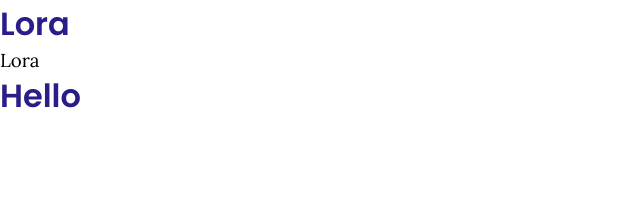
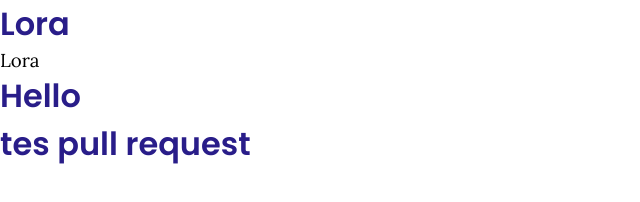
Before and after one commit to verenavynne/PeduliDisabilitas, a plain HTML site: page index.html in a window 1280 px wide. Shown: the whole page, without its empty margins (0-640 px from the left). Drawn offline with Linux system fonts and the light colour scheme.

Commit message:
feat: tes pull request

```diff
--- a/index.html
+++ b/index.html
@@ -15,5 +15,6 @@
     <h1 class="primary">Lora</h1>
     <h3 class="secondary">Lora</h3>
     <h1>Hello</h1>
+    <h1>tes pull request</h1>
 </body>
 </html>
```
